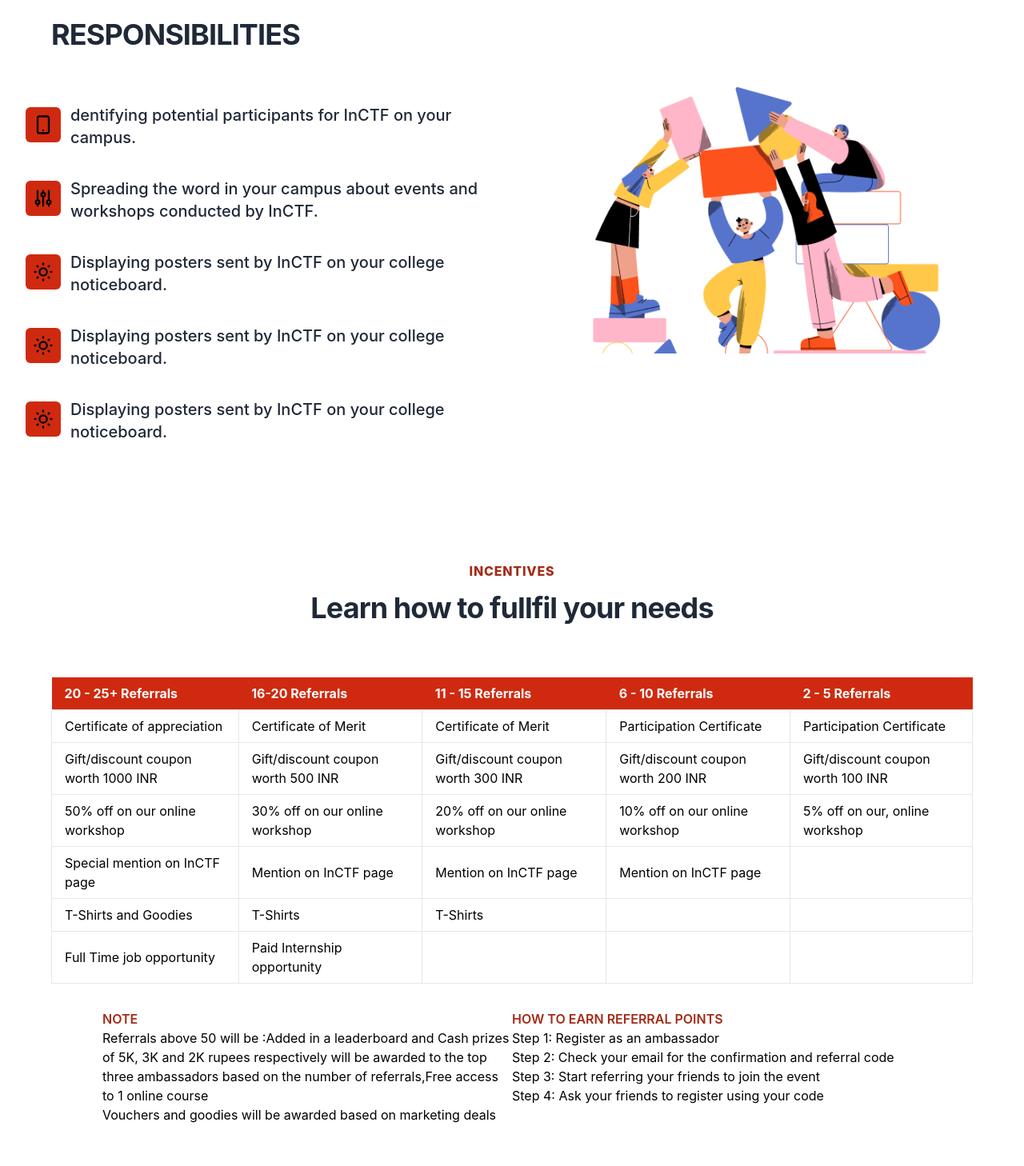
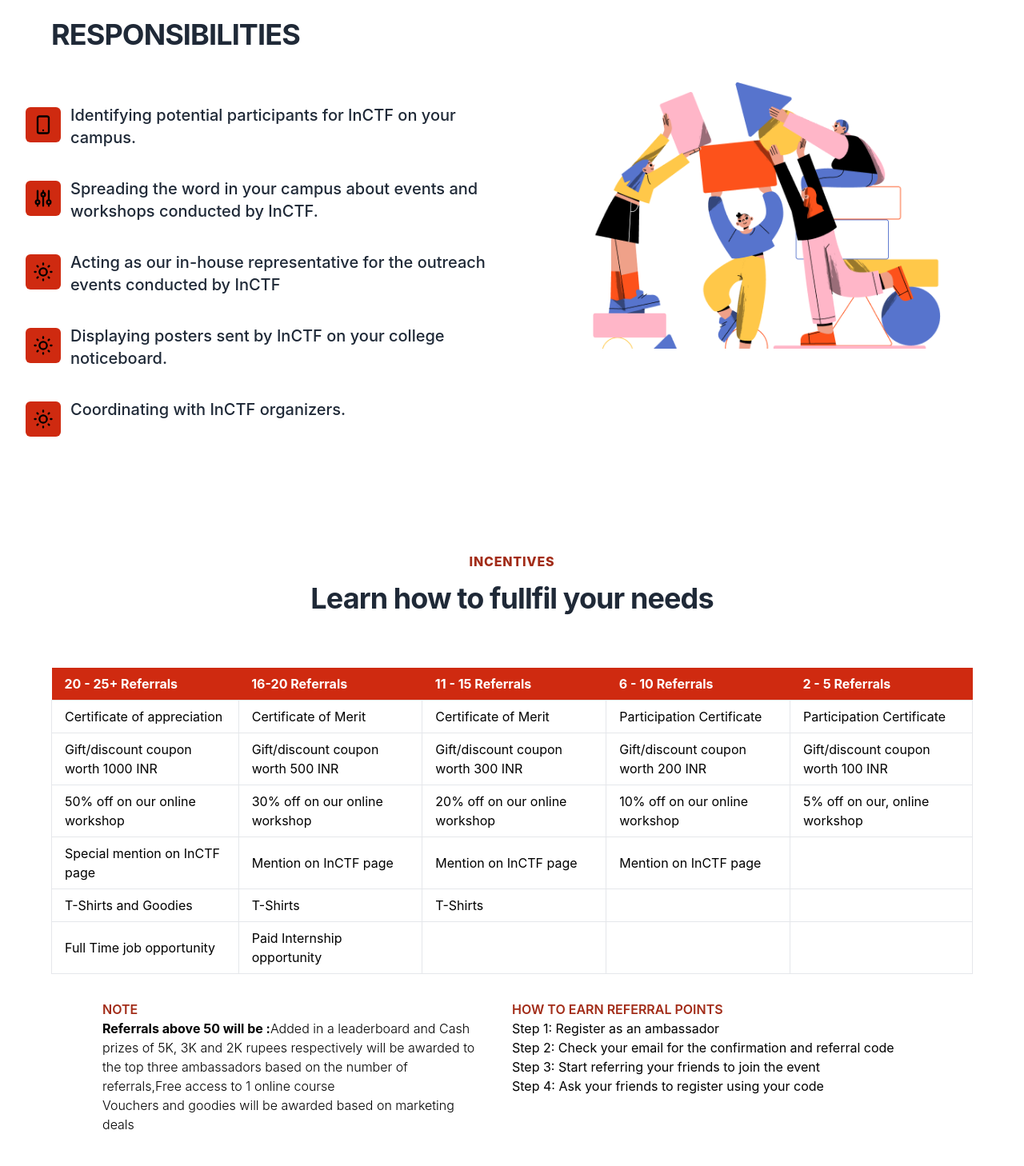
Before and after one commit to GayathriVihayas/campusAmbassador, a Next.js app: page / in a window 1280 px wide. Shown: the part 1960-3418 px from the top of the page at 80% size. Built offline with nearby package versions, Linux system fonts and the light colour scheme.

Commit message:
added padding

```diff
--- a/components/data.js
+++ b/components/data.js
@@ -50,7 +50,7 @@
   image: benefitTwoImg,
   bullets: [
     {
-      title: 'dentifying potential participants for InCTF on your campus.',
+      title: 'Identifying potential participants for InCTF on your campus. ',
 
       icon: <DeviceMobileIcon />,
     },
@@ -61,17 +61,18 @@
       icon: <AdjustmentsIcon />,
     },
     {
-      title: 'Displaying posters sent by InCTF on your college noticeboard.',
+      title:
+        'Acting as our in-house representative for the outreach events conducted by InCTF',
 
       icon: <SunIcon />,
     },
     {
-      title: 'Displaying posters sent by InCTF on your college noticeboard.',
+      title: 'Displaying posters sent by InCTF on your college noticeboard. ',
 
       icon: <SunIcon />,
     },
     {
-      title: 'Displaying posters sent by InCTF on your college noticeboard.',
+      title: 'Coordinating with InCTF organizers.',
 
       icon: <SunIcon />,
     },
--- a/components/note.js
+++ b/components/note.js
@@ -5,13 +5,20 @@
     <container className="flex flex-wrap amb-note-main-container">
       <div className="note-amb">
         <h6 className="note-heading">Note</h6>
+        <p className="note-para-refferels">
+          Referrals above 50 will be :
+          <span className="note-para-refferels-span">
+            Added in a leaderboard and Cash prizes of 5K, 3K and 2K rupees
+            respectively will be awarded to the top three ambassadors based on
+            the number of referrals,Free access to 1 online course
+          </span>
+        </p>
         <p>
-          Referrals above 50 will be :Added in a leaderboard and Cash prizes of
-          5K, 3K and 2K rupees respectively will be awarded to the top three
-          ambassadors based on the number of referrals,Free access to 1 online
-          course
+          {' '}
+          <span className="note-para-refferels-span">
+            Vouchers and goodies will be awarded based on marketing deals{' '}
+          </span>
         </p>
-        <p>Vouchers and goodies will be awarded based on marketing deals</p>
       </div>
       <div className="amb-refferel-point">
         <h3 className="note-heading"> How to earn referral points</h3>
--- a/css/tailwind.css
+++ b/css/tailwind.css
@@ -36,6 +36,7 @@
 
 .note-amb {
   width: 50%;
+  padding-right: 2rem;
 }
 .note-heading {
   color: #a22c18;
@@ -47,3 +48,9 @@
   width: 80%;
   margin: 0 auto;
 }
+.note-para-refferels {
+  font-weight: 700;
+}
+.note-para-refferels-span {
+  font-weight: 300;
+}
```
